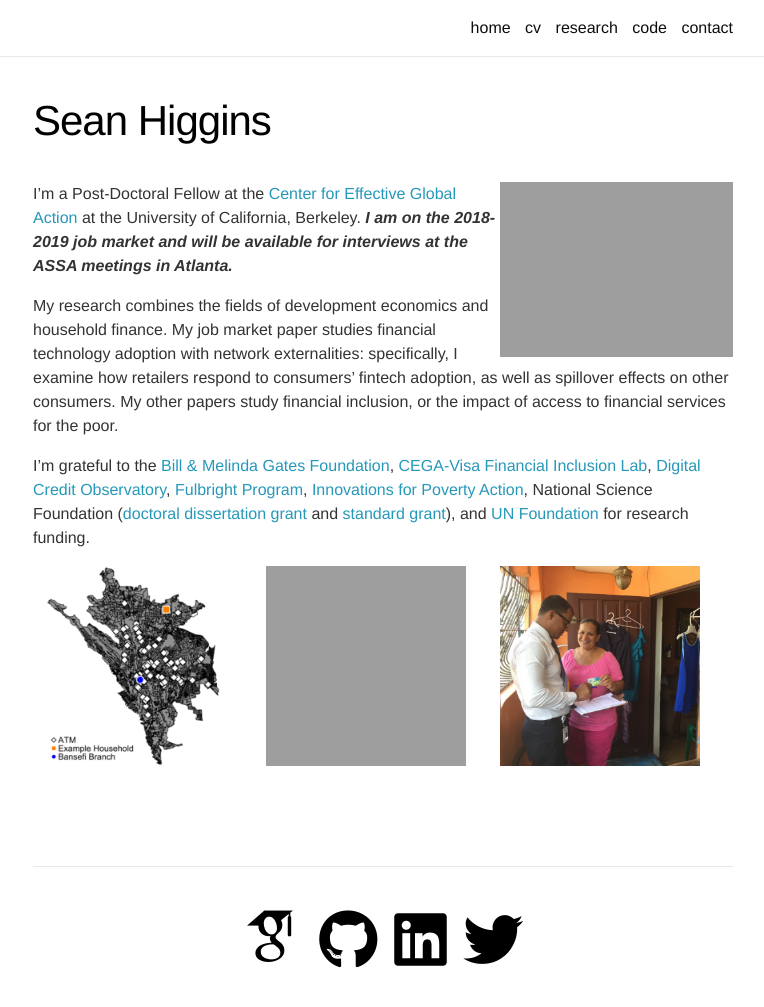
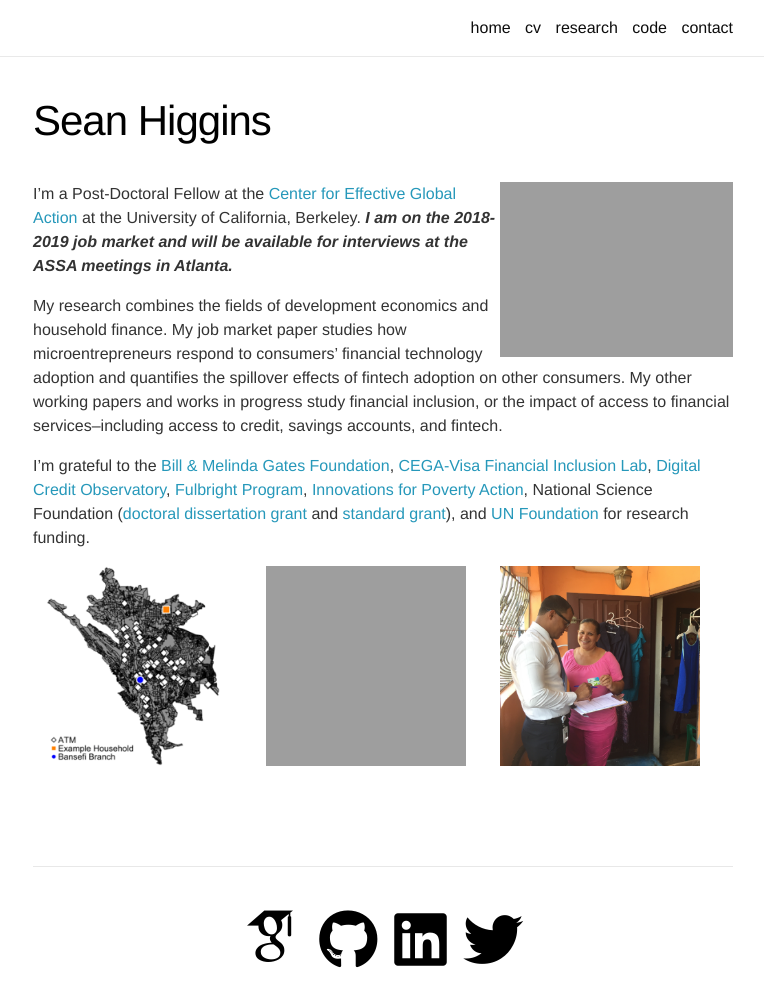
Before and after one commit to skhiggins/skhiggins.github.io, a Jekyll site: the page built from _pages/0_about.md, in a window 1280 px wide and 1097 px high. Shown: the top 1007 px of the window, without its empty margins (257-1021 px from the left). Built offline with Jekyll 4.4.1, drawn with Linux system fonts in a browser that asks for light colours; nearby versions of some CDN libraries; some web fonts are replaced.

Commit message:
Update CV and research one-liner

```diff
--- a/_pages/0_about.md
+++ b/_pages/0_about.md
@@ -20,8 +20,8 @@ social: true
 I'm a Post-Doctoral Fellow at the [Center for Effective Global Action](http://cega.berkeley.edu) at the University of California, Berkeley. **_I am on the 2018-2019 job market and will be available for interviews at the ASSA meetings in Atlanta._**
 
 My research combines the fields of development economics and household finance.
-My job market paper studies financial technology adoption with network externalities: specifically, I examine how retailers respond to consumers' fintech adoption, as well as spillover effects on other consumers.
-My other papers study financial inclusion, or the impact of access to financial services for the poor.
+My job market paper studies how microentrepreneurs respond to consumers' financial technology adoption and quantifies the spillover effects of fintech adoption on other consumers.
+My other working papers and works in progress study financial inclusion, or the impact of access to financial services--including access to credit, savings accounts, and fintech.
 
 I'm grateful to the
 [Bill & Melinda Gates Foundation](https://www.gatesfoundation.org/How-We-Work/Quick-Links/Grants-Database/Grants/2013/11/OPP1097490),
```
Also changed, not shown: 1 other file.
